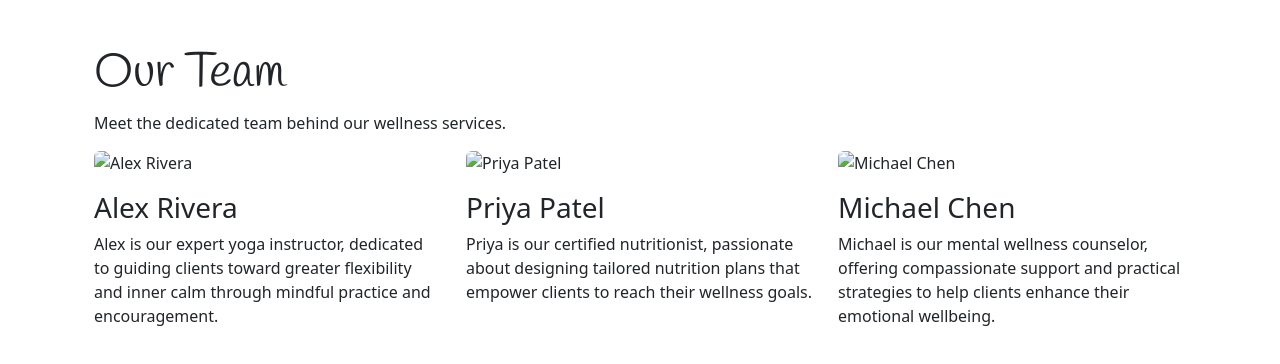
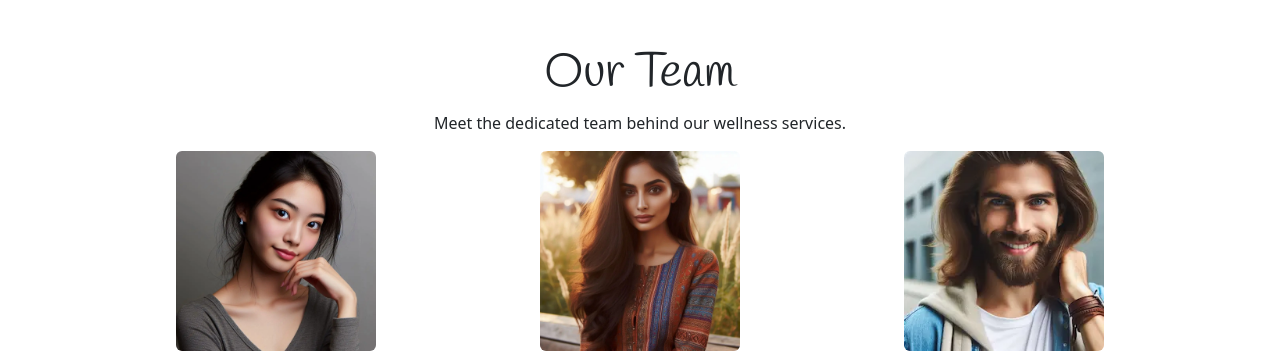
Before and after one commit to TBragg88/Spa-Project, a plain HTML site: page about.html in a window 1280 px wide. Shown: the part 761-1125 px from the top of the page. Drawn offline with nearby package versions, Linux system fonts and the light colour scheme.

Commit message:
fix many things. styled team pfps and corrected sizes

```diff
--- a/about.html
+++ b/about.html
@@ -26,10 +26,10 @@
             <div class="collapse navbar-collapse" id="navbarNav">
                 <ul class="navbar-nav ms-auto">
                     <li class="nav-item">
-                        <a class="nav-link active" aria-current="page" href="index.html">Home</a>
+                        <a class="nav-link" href="index.html">Home</a>
                     </li>
                     <li class="nav-item">
-                        <a class="nav-link" href="about.html">About</a>
+                        <a class="nav-link active" aria-current="page" href="about.html">About</a>
                     </li>
                     <li class="nav-item">
                         <a class="nav-link" href="services.html">Services</a>
@@ -66,28 +66,38 @@
             </section>
 
             <!-- Our Team Section -->
-            <section class="my-5">
+            <div class="container">
+                <section id="team" class="my-5 text-center">
                     <h2 class="display-5">Our Team</h2>
                     <p>Meet the dedicated team behind our wellness services.</p>
 
                     <div class="row">
-                    <div class="col-md-4">
-                        <img src="./assets/images/john_doe.png" alt="Alex Rivera" class="img-fluid rounded mb-3">
-                        <h3>Alex Rivera</h3>
-                        <p>Alex is our expert yoga instructor, dedicated to guiding clients toward greater flexibility and inner calm through mindful practice and encouragement.</p>
+                        <div class="col-md-4 team">
+                            <img src="./assets/images/headshots/Alex_Chen.webp" alt="Alex Chen"
+                                class="img-fluid rounded mb-3">
+                            <h3>Alex Chen</h3>
+                            <p>Alex is our expert yoga instructor, dedicated to guiding clients toward greater
+                                flexibility
+                                and inner calm through mindful practice and encouragement.</p>
                         </div>
-                    <div class="col-md-4">
-                        <img src="./assets/images/jane_smith.png" alt="Priya Patel" class="img-fluid rounded mb-3">
+                        <div class="col-md-4 team">
+                            <img src="./assets/images/headshots/Priya_Patel.webp" alt="Priya Patel"
+                                class="img-fluid rounded mb-3">
                             <h3>Priya Patel</h3>
-                        <p>Priya is our certified nutritionist, passionate about designing tailored nutrition plans that empower clients to reach their wellness goals.</p>
+                            <p>Priya is our certified nutritionist, passionate about designing tailored nutrition plans
+                                that
+                                empower clients to reach their wellness goals.</p>
                         </div>
-                    <div class="col-md-4">
-                        <img src="./assets/images/emily_johnson.png" alt="Michael Chen" class="img-fluid rounded mb-3">
-                        <h3>Michael Chen</h3>
-                        <p>Michael is our mental wellness counselor, offering compassionate support and practical strategies to help clients enhance their emotional wellbeing.</p>
+                        <div class="col-md-4 team">
+                            <img src="./assets/images/headshots/Michael_Rivera.webp" alt="Michael Rivera"
+                                class="img-fluid rounded mb-3">
+                            <h3>Michael Rivera</h3>
+                            <p>Michael is our mental wellness counselor, offering compassionate support and practical
+                                strategies to help clients enhance their emotional wellbeing.</p>
                         </div>
                     </div>
                 </section>
+            </div>
         </div>
     </main>
 
--- a/assets/css/styles.css
+++ b/assets/css/styles.css
@@ -64,6 +64,13 @@ main {
     border-radius: 50%;
 }
 
+/* About */
+
+#team .team img {
+    width: 200px;
+    height: 200px;
+}
+
 /* Footer */
 #footer {
     margin-top: auto;
```
Also changed, not shown: assets/images/headshots/Alex_Chen.webp (added), assets/images/headshots/Michael_Rivera.webp (added), assets/images/headshots/Priya_Patel.webp (added). Lines whose indentation alone changed are shown as unchanged.
